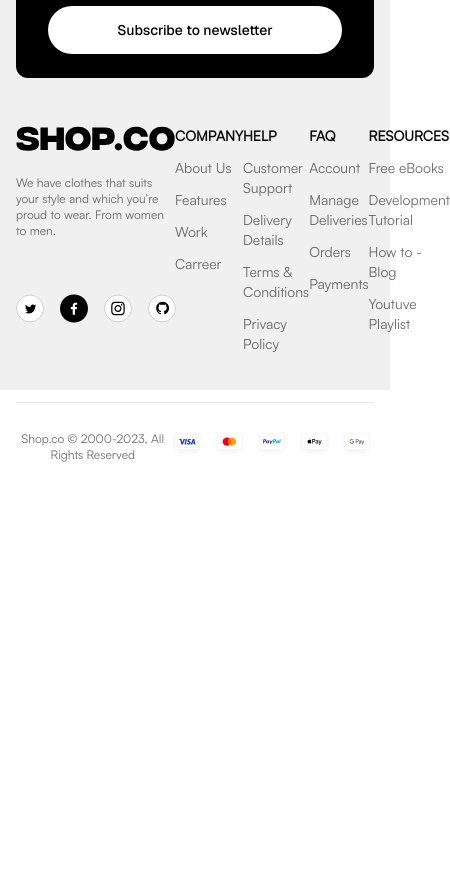
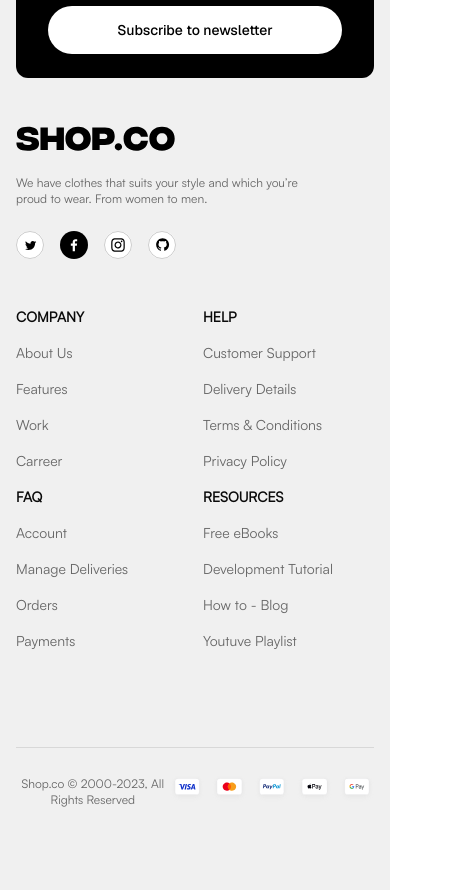
Before and after one commit to antonioGoeminne/next-shop, a Next.js app: page / in a window 390 px wide. Shown: the part 1984-2874 px from the top of the page, 450 px wide, since content can reach past the window. Before the commit the page ends 2447 px from the top, so only its background shows below. Built offline with nearby package versions, Linux system fonts and the light colour scheme; no server answers; the database is empty.

Commit message:
feat: adding grid to footer links to responsive mobile version

```diff
--- a/features/home/components/footer.tsx
+++ b/features/home/components/footer.tsx
@@ -15,12 +15,12 @@ import googleIcon from "@/icons/googlePay.svg";
 
 export const Footer = () => {
   return (
-    <div className="relative h-[500px] py-12 w-full flex flex-col bg-gray mx-auto text-center text-xs gap-8 px-4">
+    <div className="relative h-[1000px] md:h-[500px] py-12 w-full flex flex-col bg-gray mx-auto text-center text-xs gap-8 px-4">
       <div className="relative -top-40 flex flex-col gap-6">
         <div className="py-6 relative  w-full">
           <NewsletterCta />
         </div>
-        <div className="mx-auto max-w-[1200px] flex justify-between w-full">
+        <div className="mx-auto max-w-[1200px] flex flex-col md:flex-row justify-between w-full">
           <div className="flex flex-col gap-6">
             <Logo />
             <p
@@ -36,6 +36,7 @@ export const Footer = () => {
               <Svg width={28} height={28} path={githubIcon} />
             </ul>
           </div>
+          <div className="grid grid-cols-4 grid-rows-4 gap-4 md:gap-12  my-12 md:m-0 ">
             {footerLinks.map((footerLink) => (
               <MenuLinks
                 key={footerLink.title}
@@ -43,6 +44,7 @@ export const Footer = () => {
                 options={footerLink.options}
               />
             ))}
+          </div>
         </div>
         <div className="h-[1px] max-w-[1200px] mx-auto opacity-[10%] w-full bg-black mt-6 mb-1"></div>
         <div className="w-full flex justify-between max-w-[1200px] mx-auto">
@@ -83,7 +85,7 @@ interface MenuLinksProps {
 
 const MenuLinks: React.FC<MenuLinksProps> = ({ title, options }) => {
   return (
-    <ul className="flex flex-col gap-3">
+    <ul className="row-span-4 col-span-2 md:col-span-1 flex flex-col gap-4">
       <li
         className={`text-sm font-bold ${satoshiFont.className} uppercase text-left`}
       >
```
Lines whose indentation alone changed are shown as unchanged.
